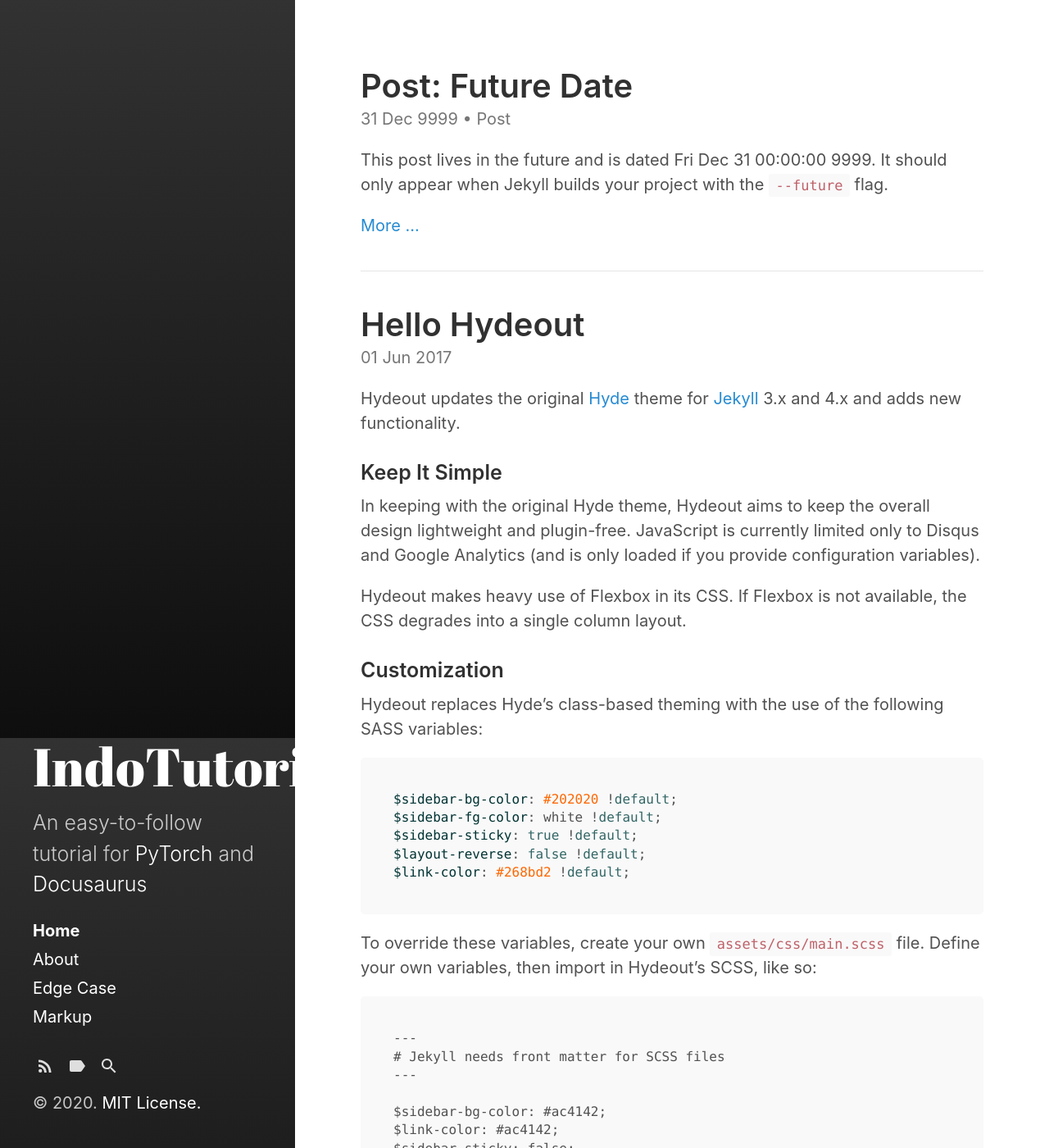
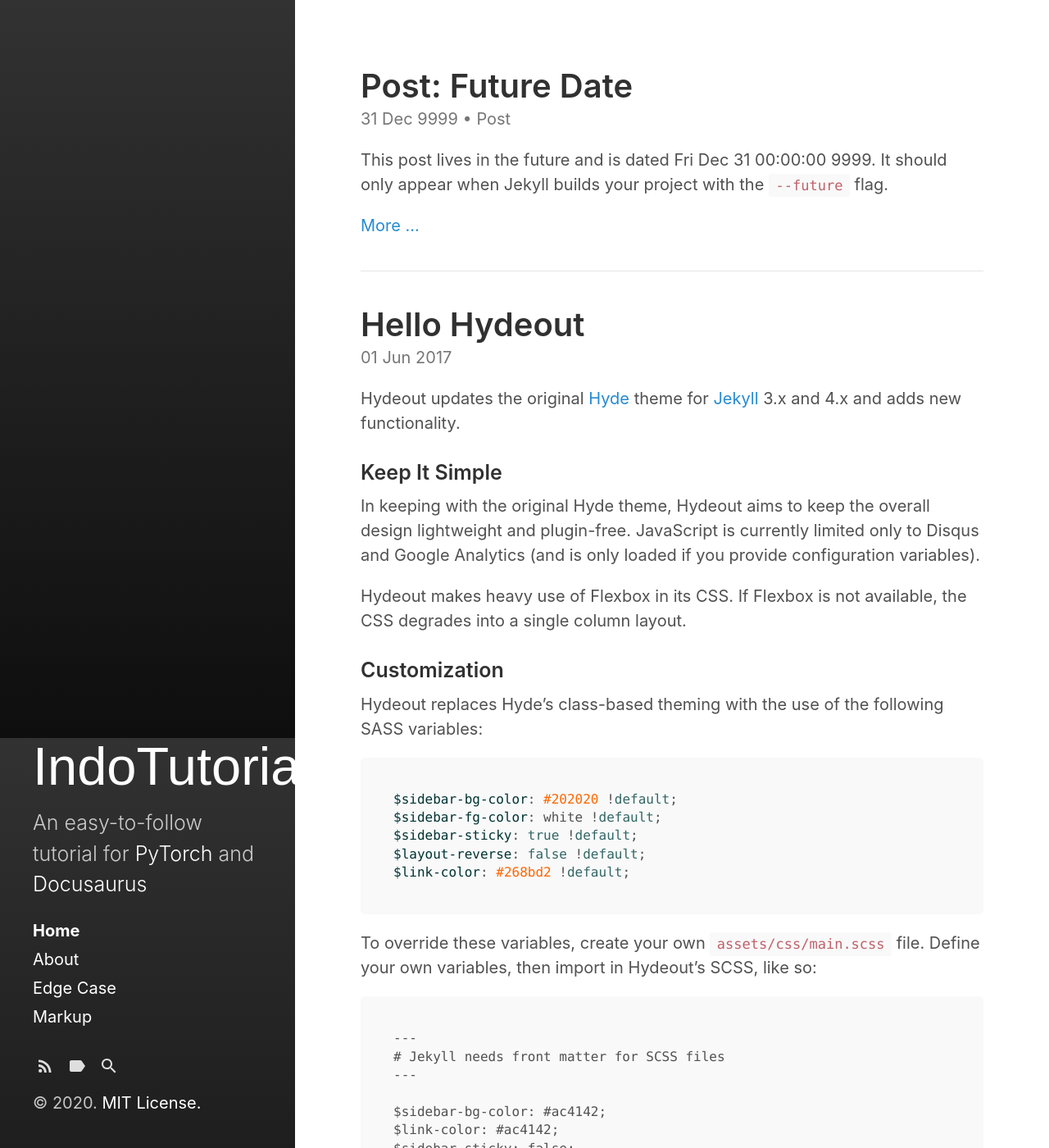
Before and after one commit to indobenchmark/tutorials, a Jekyll site: the page built from index.html, in a window 1280 px wide and 1400 px high. Shown: the whole window at 82% size. Built offline with Jekyll 4.4.1, drawn with Linux system fonts in a browser that asks for light colours; the list of posts is cut into pages by our own code.

Commit message:
update config

```diff
--- a/_sass/hydeout/_layout.scss
+++ b/_sass/hydeout/_layout.scss
@@ -37,8 +37,9 @@ body {
   padding: $section-spacing;
 
   .site-title {
-    font-family: 'Abril Fatface', serif;
-    font-size: 5em;
+    font-family: Arial, Helvetica, sans-serif;
+    // font-family: 'Abril Fatface', serif;
+    font-size: 2.5em;
     // font-size: $large-font-size;
     font-weight: normal;
     margin-bottom: $heading-spacing;
```
